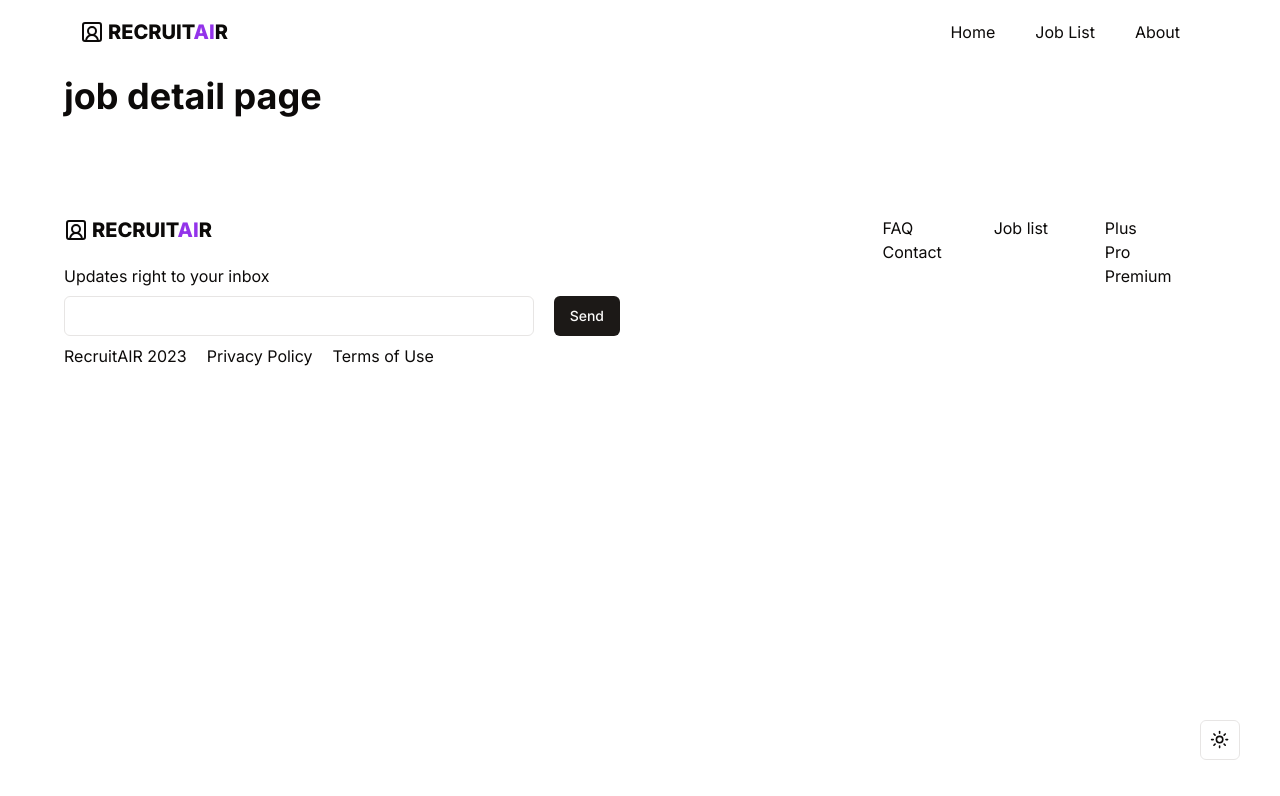
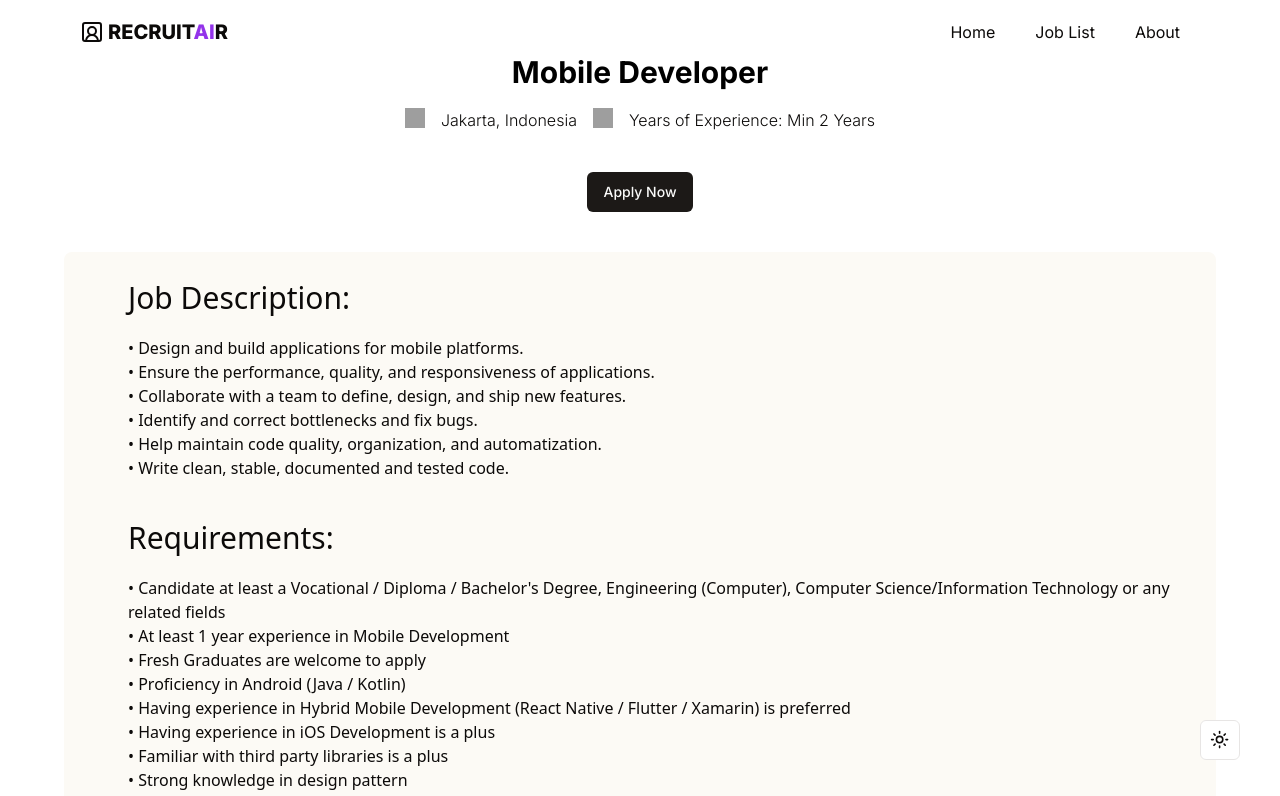
Before and after one commit to kennn21/recruitair-website, a Next.js app: page /jobs/1 in a window 1280 px wide. Shown: the top 796 px of the page. Built offline with nearby package versions, Linux system fonts and the light colour scheme; grey boxes are pictures that could not be loaded.

Commit message:
Update JobDetail.tsx
UI Job Detail

```diff
--- a/src/components/jobs/JobDetail.tsx
+++ b/src/components/jobs/JobDetail.tsx
@@ -1,5 +1,6 @@
-import { dummyJobsDetail } from '@/data/dummy/jobsDetail';
-import { Heading1 } from 'lucide-react';
+import { dummyJobsDetail } from "@/data/dummy/jobsDetail";
+import { Heading1 } from "lucide-react";
+import { Button } from "@/components/ui/button";
 
 // const JobDetail = ({ jobId }: { jobId: number }) => {
 //     // Find the job with the specified ID from the dummyJobsDetail array
@@ -25,7 +26,82 @@ import { Heading1 } from 'lucide-react';
 const JobDetail = () => {
   return (
     <div className="justify-center w-full">
-        <h1 className="text-4xl font-bold leading-[80px] mb-10">job detail page</h1>
+      <h1 className="text-center text-3xl font-bold leading-8 text-black">
+        Mobile Developer
+      </h1>
+
+      <div className="my-5 justify-center flex space-x-4">
+        <img
+          src="https://file.rendit.io/n/fwWIURrpoXzg8aDadqbM.png"
+          alt="ActionRoom icon"
+          id="Img1"
+          className="w-5 h-5"
+        />
+        <div id="Title" className="text-center text-base font-light">
+          Jakarta, Indonesia
+        </div>
+
+        <img
+          src="https://file.rendit.io/n/4vH1vj6nOdURe5P7rnik.png"
+          alt="Img"
+          id="Img"
+          className="w-5 h-5"
+        />
+        <div id="Title1" className="text-center text-base font-light">
+          Years of Experience: Min 2 Years
+        </div>
+      </div>
+
+      <div className="my-10 justify-center flex">
+        <Button>Apply Now</Button>
+      </div>
+
+      <div className="my-15 flex flex-row w-full items-start">
+        <div
+          id="CTAPx"
+          className="bg-[#fcfaf5] flex flex-col justify-between w-full h-[846px] items-start pt-2 pb-[466px] pl-16 rounded-lg"
+        >
+          <div>
+            <div className="my-5 text-3xl font-sans font-medium">
+              Job Description:
+            </div>
+            <div className="my-5 text-base font-sans font-light">
+              • Design and build applications for mobile platforms.
+              <br />• Ensure the performance, quality, and responsiveness of
+              applications.
+              <br />• Collaborate with a team to define, design, and ship new
+              features.
+              <br />• Identify and correct bottlenecks and fix bugs.
+              <br />• Help maintain code quality, organization, and
+              automatization.
+              <br />• Write clean, stable, documented and tested code.
+            </div>
+          </div>
+
+          <div>
+            <div id="Title1" className="my-5 text-3xl font-sans font-medium">
+              Requirements:
+            </div>
+            <div className="text-base font-sans font-light">
+              • Candidate at least a Vocational / Diploma / Bachelor's Degree,
+              Engineering (Computer), Computer Science/Information Technology or
+              any related fields
+              <br />• At least 1 year experience in Mobile Development
+              <br />• Fresh Graduates are welcome to apply
+              <br />• Proficiency in Android (Java / Kotlin)
+              <br />• Having experience in Hybrid Mobile Development (React
+              Native / Flutter / Xamarin) is preferred
+              <br />• Having experience in iOS Development is a plus
+              <br />• Familiar with third party libraries is a plus
+              <br />• Strong knowledge in design pattern
+              <br />• Experienced in Object-Oriented Programming
+              <br />• Familiar with versioning tools (such as Git, Mercurial or
+              SVN)
+              <br />• Experience with web service integration (REST, JSON, XML)
+            </div>
+          </div>
+        </div>
+      </div>
     </div>
   );
 };
```
